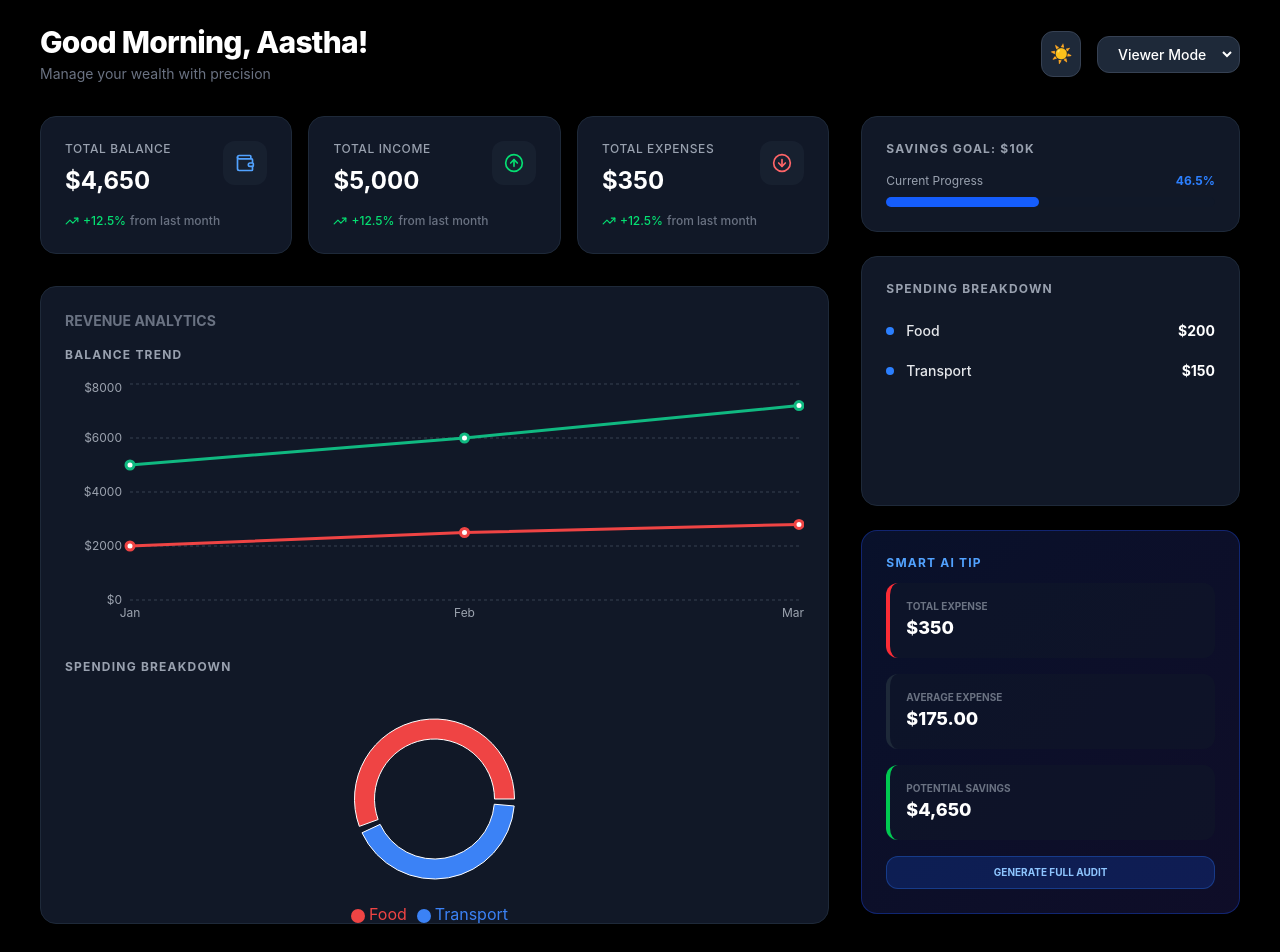
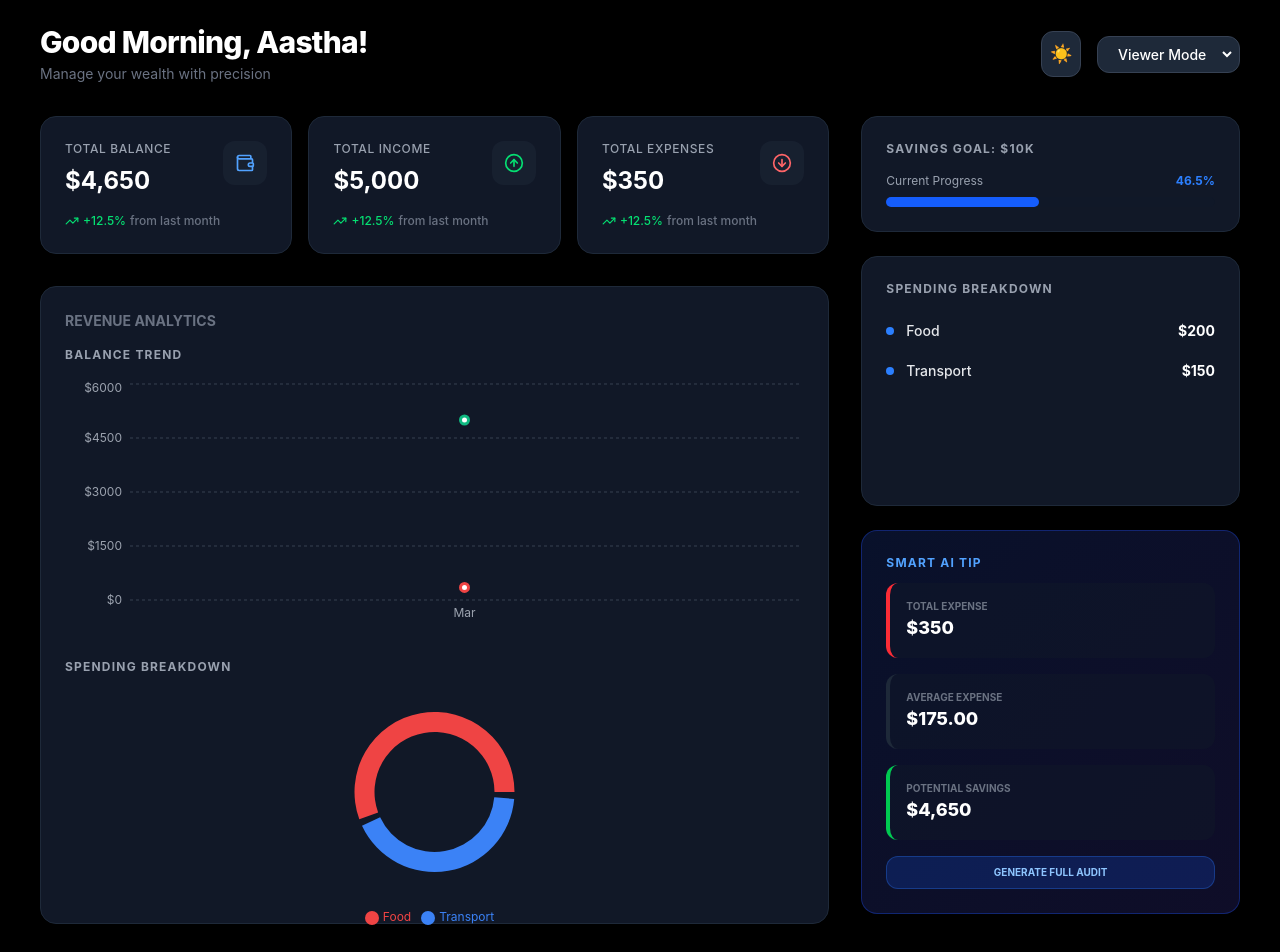
Before and after one commit to aasthag01-26/finance, a React (Vite) app: page / in a window 1280 px wide. Shown: the top 952 px of the page. Built offline with nearby package versions, Linux system fonts and the light colour scheme.

Commit message:
convert static charts into dynamic

```diff
--- a/src/components/Charts.jsx
+++ b/src/components/Charts.jsx
@@ -1,20 +1,27 @@
 import { useContext } from "react";
-import { AppContext } from "../context/AppContext"; // Import context
+import { AppContext } from "../context/AppContext";
 import {
   LineChart, Line, XAxis, YAxis, Tooltip, CartesianGrid,
   ResponsiveContainer, PieChart, Pie, Cell, Legend
 } from "recharts";
 
 const Charts = () => {
-  const { transactions } = useContext(AppContext); // Get real transactions
+  const { transactions } = useContext(AppContext);
 
-  // 📈 1. Trend Data (Income vs Expense per month)
-  // Tip: Abhi ke liye ye hardcoded rehne de sakti hain ya transactions se map kar sakti hain
-  const trendData = [
-    { month: "Jan", income: 5000, expense: 2000 },
-    { month: "Feb", income: 6000, expense: 2500 },
-    { month: "Mar", income: 7200, expense: 2800 },
-  ];
+  // 📈 1. DYNAMIC Trend Data Logic (Income vs Expense)
+  // Hum transactions ko mahino (months) ke hisaab se group karenge
+  const monthlyData = transactions.reduce((acc, t) => {
+    const month = new Date(t.date).toLocaleString('default', { month: 'short' });
+    if (!acc[month]) {
+      acc[month] = { month, income: 0, expense: 0 };
+    }
+    if (t.type === 'income') acc[month].income += t.amount;
+    else acc[month].expense += t.amount;
+    return acc;
+  }, {});
+
+  // Object ko array mein convert karein aur check karein agar empty hai
+  const trendData = Object.values(monthlyData);
 
   // 🍕 2. DYNAMIC Category Data Logic (Spending Breakdown)
   const expenseData = transactions
@@ -34,9 +41,10 @@ const Charts = () => {
   return (
     <div className="space-y-10">
 
-      {/* Balance Trend (Line Chart) */}
+      {/* 📈 Balance Trend (Line Chart) */}
       <div className="h-64 w-full">
         <h3 className="text-gray-400 text-xs font-bold mb-4 uppercase tracking-widest">Balance Trend</h3>
+        {trendData.length > 0 ? (
           <ResponsiveContainer width="100%" height="100%">
             <LineChart data={trendData}>
               <CartesianGrid strokeDasharray="3 3" stroke="#374151" vertical={false} />
@@ -44,25 +52,32 @@ const Charts = () => {
               <YAxis stroke="#9ca3af" fontSize={12} tickLine={false} axisLine={false} tickFormatter={(val) => `$${val}`} />
               <Tooltip
                 contentStyle={{ backgroundColor: "#1f2937", border: "none", borderRadius: "12px", color: "#fff" }}
+                itemStyle={{ fontSize: '12px' }}
               />
-            <Line type="monotone" dataKey="income" stroke="#10b981" strokeWidth={3} dot={{ r: 4 }} />
-            <Line type="monotone" dataKey="expense" stroke="#ef4444" strokeWidth={3} dot={{ r: 4 }} />
+              <Line type="monotone" dataKey="income" stroke="#10b981" strokeWidth={3} dot={{ r: 4 }} activeDot={{ r: 6 }} />
+              <Line type="monotone" dataKey="expense" stroke="#ef4444" strokeWidth={3} dot={{ r: 4 }} activeDot={{ r: 6 }} />
             </LineChart>
           </ResponsiveContainer>
+        ) : (
+          <div className="flex items-center justify-center h-full text-gray-500 text-sm italic border border-dashed border-gray-800 rounded-xl">
+            No data available for trends
+          </div>
+        )}
       </div>
 
-      {/* Spending Breakdown (Pie Chart) */}
+      {/* 🍕 Spending Breakdown (Pie Chart) */}
       <div className="h-64 w-full pt-4">
         <h3 className="text-gray-400 text-xs font-bold mb-4 uppercase tracking-widest">Spending Breakdown</h3>
         {expenseData.length > 0 ? (
           <ResponsiveContainer width="100%" height="100%">
             <PieChart>
               <Pie
-                data={expenseData} // Use dynamic expenseData here
+                data={expenseData}
                 innerRadius={60}
                 outerRadius={80}
                 paddingAngle={5}
                 dataKey="value"
+                stroke="none"
               >
                 {expenseData.map((entry, index) => (
                   <Cell key={`cell-${index}`} fill={COLORS[index % COLORS.length]} />
@@ -71,11 +86,11 @@ const Charts = () => {
               <Tooltip
                 contentStyle={{ backgroundColor: "#1f2937", border: "none", borderRadius: "12px" }}
               />
-              <Legend iconType="circle" layout="horizontal" verticalAlign="bottom" align="center" />
+              <Legend iconType="circle" layout="horizontal" verticalAlign="bottom" align="center" wrapperStyle={{ fontSize: '12px', paddingTop: '20px' }} />
             </PieChart>
           </ResponsiveContainer>
         ) : (
-          <div className="flex items-center justify-center h-full text-gray-500 italic">
+          <div className="flex items-center justify-center h-full text-gray-500 text-sm italic border border-dashed border-gray-800 rounded-xl">
             No expenses to show breakdown
           </div>
         )}
```
Lines whose indentation alone changed are shown as unchanged.
